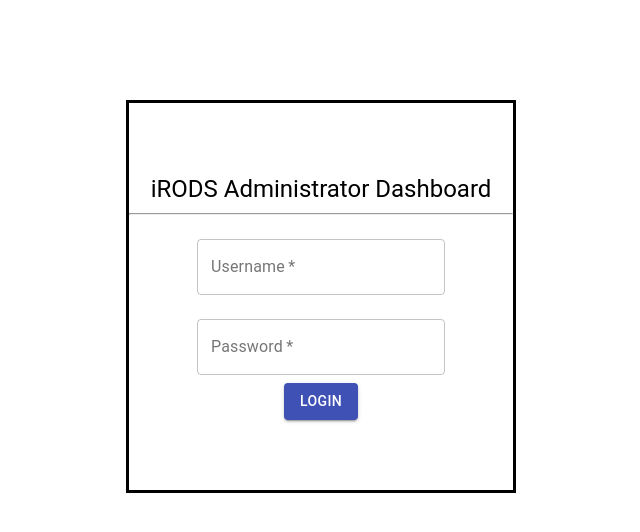
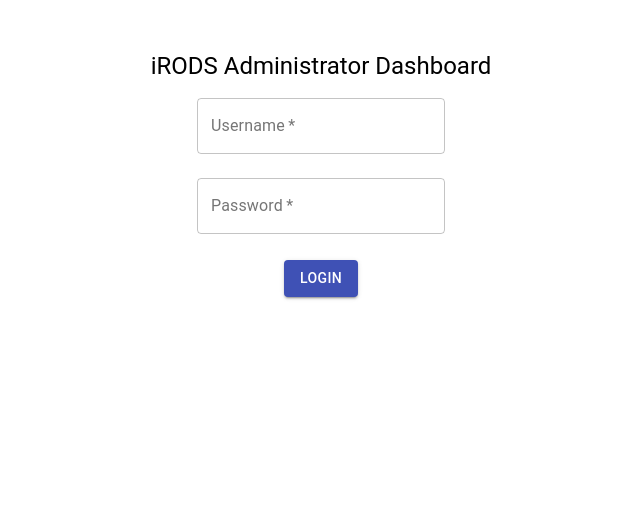
Before and after one commit to irods/irods_client_zone_management_tool, a React (Create React App) app: page / in a window 1280 px wide. Shown: the top 532 px of the page, without its empty margins (319-959 px from the left). Built offline with nearby package versions, Linux system fonts and the light colour scheme.

Commit message:
Add Styling

```diff
--- a/src/App.css
+++ b/src/App.css
@@ -1,9 +1,8 @@
 .login {
-  margin: 100px auto;
-  text-align: center;
-  padding: 70px 0;
-  border-style: solid;
-  width: 30%;
+  display: flex;
+  flex-direction:column;
+  align-items: center;
+  margin-top: 50px;
 }
 
 .login-button{
--- a/src/components/Authenticate.js
+++ b/src/components/Authenticate.js
@@ -68,14 +68,13 @@ function Authenticate() {
         <div>
             <div className="login">
                 <Typography component="h1" variant="h5">iRODS Administrator Dashboard</Typography>
-                <hr />
                 <TextField
                     variant="outlined"
                     margin="normal"
                     label="Username"
+                    full
                     required
                     onChange={handleUsername} />
-                <br />
                 <TextField
                     variant="outlined"
                     margin="normal"
@@ -87,6 +86,7 @@ function Authenticate() {
                 <Button
                     variant="contained"
                     color="primary"
+                    full
                     onClick={handleAuthenticate}>Login</Button>
             </div>
         </div>
```
